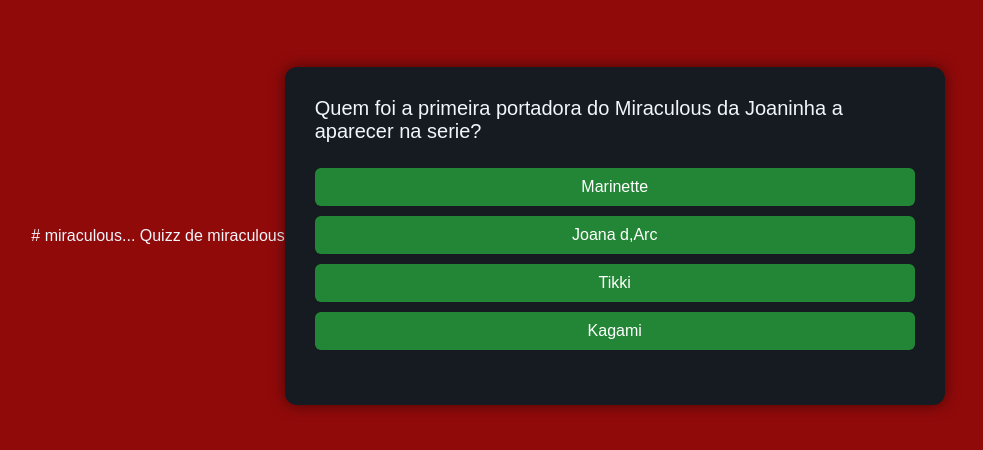
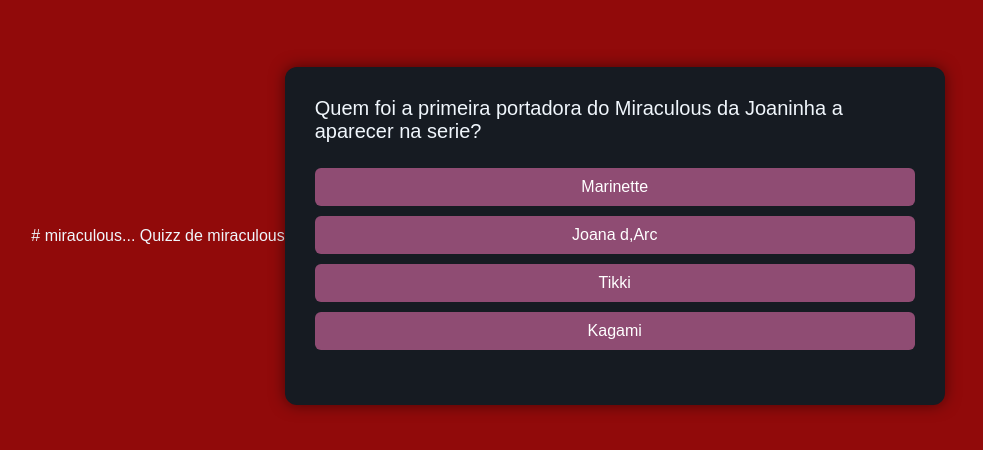
Before and after one commit to kellynizer-black/Trabalho, a plain HTML site: page INDEX.html in a window 1280 px wide. Shown: the part 164-614 px from the top of the page, without its empty margins (152-1135 px from the left). Drawn offline with Linux system fonts and the light colour scheme.

Commit message:
Update INDEX.html

```diff
--- a/INDEX.html
+++ b/INDEX.html
@@ -28,7 +28,7 @@
             margin-bottom: 20px;
         }
         .options button {
-            background-color: #238636;
+            background-color: #8f4c73;
             color: white;
             border: none;
             padding: 10px 15px;
```
